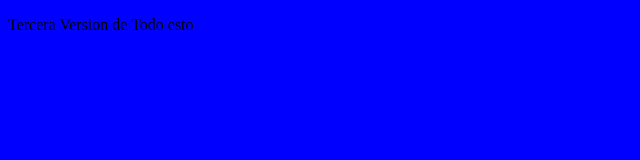
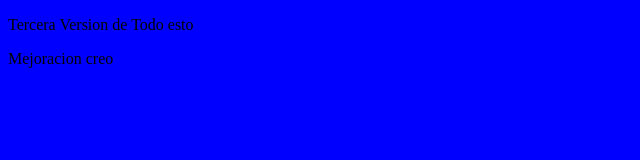
Before and after one commit to oscarnoel/segundaversiongit, a plain HTML site: page index.html in a window 1280 px wide. Shown: the whole page, without its empty margins (0-640 px from the left). Drawn offline with Linux system fonts and the light colour scheme.

Commit message:
Esta version esta chida

```diff
--- a/index.html
+++ b/index.html
@@ -11,5 +11,7 @@
 <body>
 
   <p>Tercera Version de Todo esto</p>
+
+  <p>Mejoracion creo</p>
 </body>
 </html>
```
